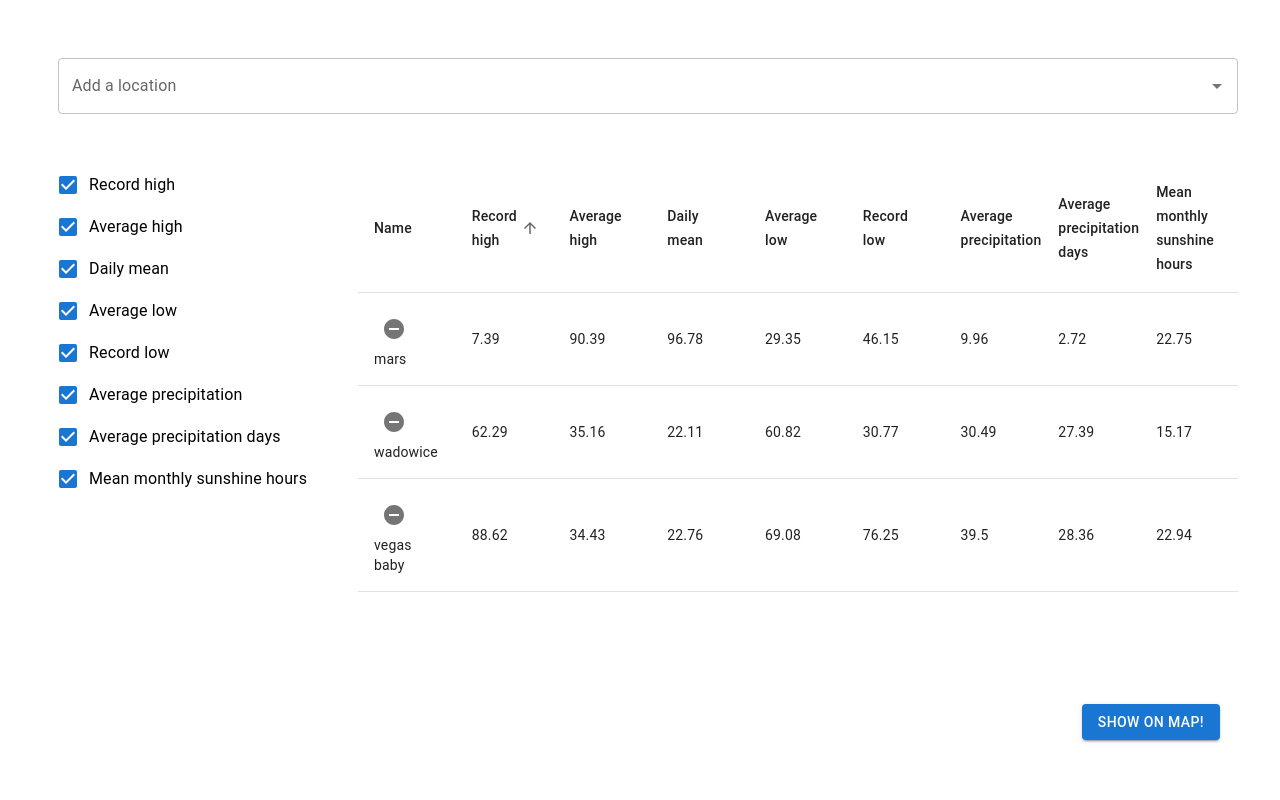
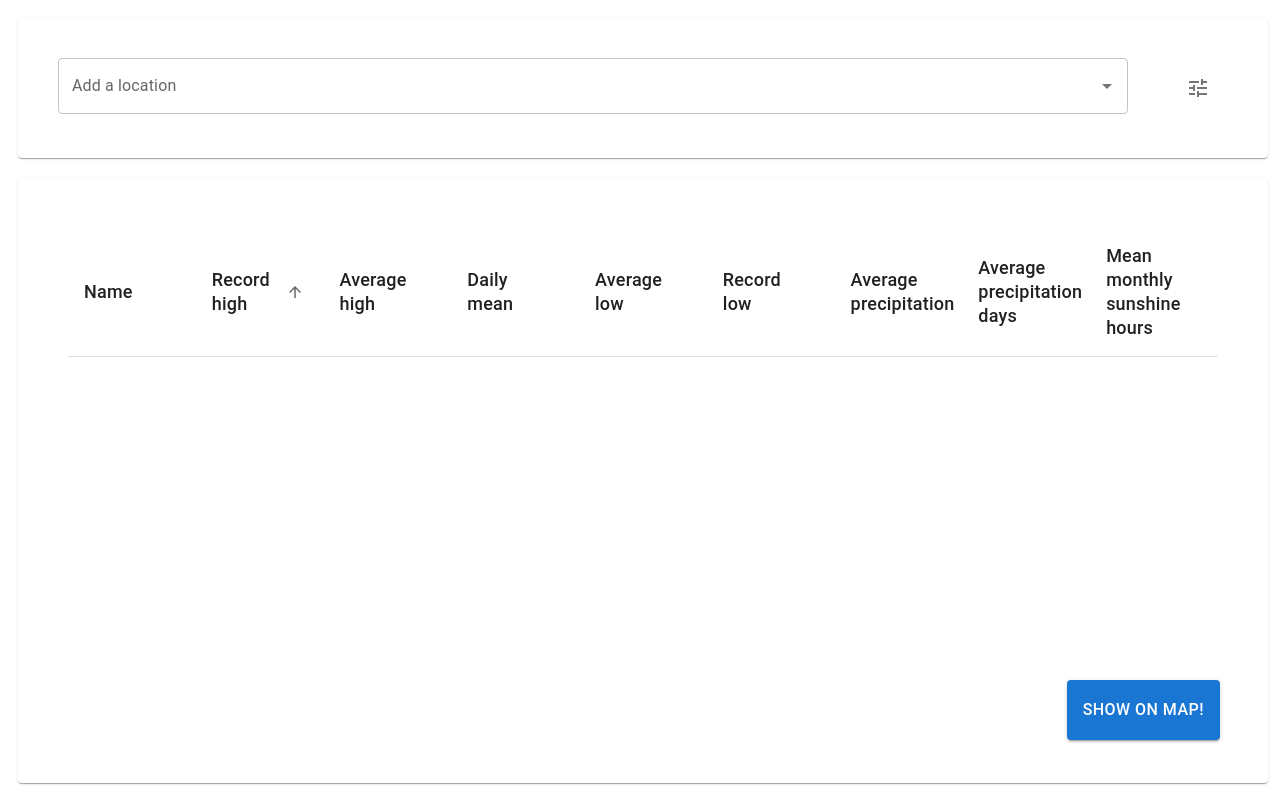
Before and after one commit to Adenka/RainOrShine, a React (Create React App) app in the folder frontend/: page /compare in a window 1280 px wide. Built offline with nearby package versions, Linux system fonts and the light colour scheme.

Commit message:
Context added, Compare frontend upgrade

```diff
--- /dev/null
+++ b/frontend/src/assets/exampleData.js
@@ -0,0 +1,44 @@
+const generateWeather = () => {
+    return {
+        "Record high": Math.floor(Math.random() * 10000) / 100,
+        "Average high": Math.floor(Math.random() * 10000) / 100,
+        "Daily mean": Math.floor(Math.random() * 10000) / 100,
+        "Average low": Math.floor(Math.random() * 10000) / 100,
+        "Record low": Math.floor(Math.random() * 10000) / 100,
+
+        "Average precipitation":        Math.floor(Math.random() * 10000) / 100,
+        "Average precipitation days":   Math.floor(Math.random() * 3000) / 100,
+        "Mean monthly sunshine hours":  Math.floor(Math.random() * 2400) / 100
+    }
+}
+
+export const exampleData = [
+    {
+        placeId: 0,
+        placeName: "Toruń",
+        latitude: 53,
+        longitude: 18.6,
+        weather: generateWeather()
+    },
+    {
+        placeId: 69,
+        placeName: "Poznań",
+        latitude: 52.4,
+        longitude: 16.93,
+        weather: generateWeather()
+    },
+    {
+        placeId: 420,
+        placeName: "Bydgoszcz",
+        latitude: 53.12,
+        longitude: 18,
+        weather: generateWeather()
+    },
+    {
+        placeId: 2137,
+        placeName: "Wadowice",
+        latitude: 49.9,
+        longitude: 19.5,
+        weather: generateWeather()
+    },
+];
--- a/frontend/src/assets/weatherFeaturesDefaultValues.js
+++ b/frontend/src/assets/weatherFeaturesDefaultValues.js
@@ -1,4 +1,11 @@
 export const weatherFeaturesDefaultValues = [
+    {
+        name: "Time span",
+        defaultValue: [6, 9],
+        step: 1,
+        min: 1,
+        max: 12,
+    },
     {
         name: "Record high",
         defaultValue: [25, 50],
--- a/frontend/src/components/App.js
+++ b/frontend/src/components/App.js
@@ -1,12 +1,14 @@
-import React from "react"
+import React, { useState } from "react"
 import { Button } from "@mui/material"
 import { fetchApi } from "../utils/apiMiddleware"
 import Gamemode from "./Gamemode"
 import Compare from "./Compare"
 import Search from "./Search"
 import { BrowserRouter, Routes, Route } from "react-router-dom"
+import { PlacesContext } from "./PlacesContext"
 
 const App = () => {
+    const [places, setPlaces] = useState([]);
 
     const buttonOnClick = async () => {
         const data = await fetchApi("cityId", {id: 5})
@@ -15,6 +17,7 @@ const App = () => {
 
     return (
         <div>
+            <PlacesContext.Provider value = {{places, setPlaces}}>
                 <BrowserRouter>
                     <Routes>
                         <Route path = "/" element = {<Gamemode/>} />
@@ -22,13 +25,12 @@ const App = () => {
                         <Route path = "/search" element = {<Search/>} />
                     </Routes>
                 </BrowserRouter>
-
-            {/*<Button onClick={buttonOnClick}>
-                click to query
-            </Button>*/}
-
+            </PlacesContext.Provider>
         </div>
     )
 }
 
+            /*<Button onClick={buttonOnClick}>
+                click to query
+            </Button>*/
 export default App
--- a/frontend/src/components/Compare.js
+++ b/frontend/src/components/Compare.js
@@ -1,11 +1,14 @@
-import React, { useState } from "react";
+import React, { useContext, useEffect, useState } from "react";
 import {
     Checkbox, FormControlLabel, FormGroup,
     TableContainer, Table, TableCell, TableRow, TableHead, TableBody, TableSortLabel,
-    IconButton, Autocomplete, TextField, Button } from "@mui/material"
+    IconButton, Autocomplete, TextField, Button, setRef, Drawer, Paper, Slider, Typography, Grid } from "@mui/material"
 import RemoveCircleIcon from '@mui/icons-material/RemoveCircle';
 import { useNavigate } from "react-router-dom";
-import {weatherFeatures} from "../assets/weatherFeatures";
+import { weatherFeatures } from "../assets/weatherFeatures";
+import { PlacesContext } from "./PlacesContext";
+import { exampleData } from "../assets/exampleData";
+import TuneIcon from '@mui/icons-material/Tune';
 
 const descendingComparator = (a, b, orderBy) => {
     if (b["weather"][orderBy] < a["weather"][orderBy]) {
@@ -24,16 +27,24 @@ const getComparator = (order, orderBy) => {
         : (a, b) => -descendingComparator(a, b, orderBy);
 }
 
-const ShowOnMapButton = () => {
+const ShowOnMapButton = ({newPlaces}) => {
+    const { setPlaces } = useContext(PlacesContext);
     const navigate = useNavigate();
+
+    const handleOnClick = () => {
+        setPlaces(newPlaces.map((newPlace) => (newPlace["placeId"])));
+        navigate("/search");
+    }
 
     return <Button
         variant = "contained"
-        onClick = {() => navigate("/search")}
+        onClick = {handleOnClick}
         sx = {{
             position: "fixed",
             right: 60,
             bottom: 60,
+            fontSize: 16,
+            padding: 2
         }}
     >
         Show on map!
@@ -50,7 +61,7 @@ const EnhancedTableHead = (props) => {
     return (
         <TableHead>
             <TableRow>
-                <TableCell>
+                <TableCell sx = {{fontSize: 18}}>
                     Name
                 </TableCell>
                 {weatherFeatures.map(((weatherFeature, id) => (
@@ -59,6 +70,7 @@ const EnhancedTableHead = (props) => {
                     <TableCell
                         key = {id}
                         sortDirection = {orderBy === weatherFeature ? order : false}
+                        sx = {{fontSize: 18}}
                     >
                         <TableSortLabel
                             active = {orderBy === weatherFeature}
@@ -77,34 +89,16 @@ const EnhancedTableHead = (props) => {
 }
 
 const Compare = () => {
-    const generateWeather = () => {
-        return {
-            "Record high": Math.floor(Math.random() * 10000) / 100,
-            "Average high": Math.floor(Math.random() * 10000) / 100,
-            "Daily mean": Math.floor(Math.random() * 10000) / 100,
-            "Average low": Math.floor(Math.random() * 10000) / 100,
-            "Record low": Math.floor(Math.random() * 10000) / 100,
+    const {places} = useContext(PlacesContext)
+    const [data, setData] = useState([]);
 
-            "Average precipitation":        Math.floor(Math.random() * 10000) / 100,
-            "Average precipitation days":   Math.floor(Math.random() * 3000) / 100,
-            "Mean monthly sunshine hours":  Math.floor(Math.random() * 2400) / 100
-        }
-    }
-
-    const [data, setData] = useState([
-        {
-            placeName: "wadowice",
-            weather: generateWeather()
-        },
-        {
-            placeName: "vegas baby",
-            weather: generateWeather()
-        },
-        {
-            placeName: "mars",
-            weather: generateWeather()
-        },
-    ]);
+    useEffect(() => {
+        console.log(places)
+        const beginPlaces
+            = places.map((placeId => (exampleData.find(dataPlace => dataPlace["placeId"] === placeId))));
+        console.log(beginPlaces);
+        setData(beginPlaces)
+    }, [])
 
     const handleRemoveClicked = (index) => {
         setData(prevData => prevData.filter((_, i) => i !== index))
@@ -129,20 +123,29 @@ const Compare = () => {
     }
 
     const handleValueChange = (event, newValue) => {
-        //setOptions(newValue ? [newValue, ...options] : options);
+        if (!newValue) {
             setValue(newValue);
+            return;
+        }
 
-        // TODO - nazwy mogą być te same!
-        const isThere = data.some(elem => elem.placeName === newValue)
+        setValue(newValue["label"]);
 
-        if (!isThere && newValue) {
-            setData(prevData => [...prevData, {placeName: newValue, weather: generateWeather()}])
+        const isThere = data.some(elem => elem.placeId === newValue["id"]);
+
+        if (!isThere) {
+            const actualData = exampleData.find(elem => elem.placeId === newValue["id"]);
+            setData(prevData => [
+                ...prevData,
+                {
+                    placeId: actualData["placeId"],
+                    placeName: actualData["placeName"],
+                    weather: actualData["weather"]
+                }
+            ])
         }
     }
 
-    const [options, setOptions] = useState([
-        "alabama", "bahamy", "cypr", "dakota", "eukaliptus", "fiordy", "geordżina", "himalaje", "indonezja"
-    ]);
+    const [options, setOptions] = useState(exampleData);
 
     const [value, setValue] = useState(null);
     const [inputValue, setInputValue] = useState('');
@@ -156,17 +159,21 @@ const Compare = () => {
         setOrderBy(property);
     };
 
+    const [drawerOpen, setDrawerOpen] = useState(false)
+
     React.useEffect(() => {
         // query
     }, [value, inputValue])
 
     return (
         <div style = {{width: "100%", height: "100%", position: "fixed"}}>
-            <ShowOnMapButton/>
-            <div style = {{padding: 50}}>
+            <ShowOnMapButton newPlaces={data}/>
+            <Paper style = {{padding: 40, display: "flex", margin: 10, marginRight: 20}}>
                 <Autocomplete
-                    renderInput={(params) => (<TextField {...params} label = "Add a location"/>)}
-                    options = {options}
+                    renderInput = {(params) => (<TextField {...params} label = "Add a location"/>)}
+                    options = {options.map(
+                        option => ({id: option["placeId"], label: option["placeName"]})
+                    )}
                     value = {value}
                     onChange = {(event, newValue) => handleValueChange(event, newValue)}
                     onInputChange = {(event, newInputValue) => {
@@ -174,21 +181,91 @@ const Compare = () => {
                     }}
                     fullWidth
                 />
+                <IconButton
+                    style ={{ marginLeft: 40, width: 60, height: 60 }}
+                    onClick = {() => setDrawerOpen(true)}
+                >
+                    <TuneIcon/>
+                </IconButton>
+            </Paper>
+            <div style = {{display: "flex", justifyItems: "center"}}>
+                <Drawer
+                    anchor = "bottom"
+                    open = {drawerOpen}
+                    onClose = {() => setDrawerOpen(false)}
+                >
+                    <div style = {{paddingLeft: 50, width: "calc(100vw - 100px)", marginBottom: 50}}>
+                        <Typography
+                            variant = "h4"
+                            sx = {{
+                                width: "100%",
+                                display: "flex",
+                                justifyContent: "center",
+                                paddingTop: 6,
+                                paddingBottom: 6,
+                            }}
+                        >
+                            Adjust
+                        </Typography>
+                        <div style = {{display: "flex"}}>
+                            <div style = {{width: "20%", display: "flex", flexDirection: "column", alignItems: "center"}}>
+                                <Typography sx = {{fontSize: 20, padding: "20px"}}>Time span</Typography>
+                                <Slider
+                                    defaultValue = "Time span"
+                                    valueLabelDisplay = "auto"
+                                    marks
+                                    step = {1}
+                                    min = {1}
+                                    max = {12}
+                                    sx = {{width: 200}}
+                                />
                             </div>
-            <div style = {{display: "flex", justifyItems: "center"}}>
-                <div style = {{minWidth: 300, paddingLeft: 50}}>
-                    <FormGroup>
-                        {weatherFeatures.map(weatherFeature =>
-                            <FormControlLabel control={
+                            <div style = {{width: "100%", marginLeft: 100}}>
+                                <Grid container spacing = {2}>
+                                    {weatherFeatures.filter(((_, index) => index < 5))
+                                                    .map(weatherFeature =>
+                                        <Grid item xs = {2.4}>
+                                            <FormControlLabel
+                                                control={
                                                     <Checkbox
                                                         checked = {isShown[weatherFeature]}
                                                         onChange={() => handleCheckClicked(weatherFeature)}
                                                     />
-                            } label = {weatherFeature}/>
+                                                }
+                                                label = {
+                                                    <Typography style = {{fontSize: 20, padding: 20}}>
+                                                        {weatherFeature}
+                                                    </Typography>
+                                                }
+                                            />
+                                        </Grid>
                                     )}
-                    </FormGroup>
+                                <Grid container spacing = {2}>
+                                </Grid>
+                                    {weatherFeatures.filter(((_, index) => index >= 5))
+                                                    .map(weatherFeature =>
+                                        <Grid item xs = {2.4}>
+                                            <FormControlLabel
+                                                control={
+                                                    <Checkbox
+                                                        checked = {isShown[weatherFeature]}
+                                                        onChange={() => handleCheckClicked(weatherFeature)}
+                                                    />
+                                                }
+                                                label = {
+                                                    <Typography style = {{fontSize: 20, padding: 20}}>
+                                                        {weatherFeature}
+                                                    </Typography>
+                                                }
+                                            />
+                                        </Grid>
+                                    )}
+                                </Grid>
                             </div>
-                <div style = {{paddingRight: 50}}>
+                        </div>
+                    </div>
+                </Drawer>
+                <Paper style = {{padding: 50, margin: 10, marginRight: 20, height: "calc(100vh - 295px)"}}>
                     <TableContainer style = {{maxHeight: 750}}>
                         <Table stickyHeader style = {{ tableLayout: "fixed" }}>
                             <EnhancedTableHead
@@ -202,7 +279,7 @@ const Compare = () => {
                                 .map((entry, index) => {
                                     return (
                                         <TableRow>
-                                            <TableCell>
+                                            <TableCell sx = {{fontSize: 16}}>
                                                 <IconButton onClick = {() => handleRemoveClicked(index)}>
                                                     <RemoveCircleIcon/>
                                                 </IconButton>
@@ -211,18 +288,19 @@ const Compare = () => {
                                             {weatherFeatures.map(weatherFeature =>
                                                 (isShown[weatherFeature])
                                                 ?
-                                                <TableCell>
+                                                <TableCell sx = {{fontSize: 16}}>
                                                     {entry.weather[weatherFeature]}
                                                 </TableCell>
                                                 :
                                                 <></>
                                             )}
-                                        </TableRow>)
+                                        </TableRow>
+                                    )
                                 })}
                             </TableBody>
                         </Table>
                     </TableContainer>
-                </div>
+                </Paper>
             </div>
         </div>
     );
--- /dev/null
+++ b/frontend/src/components/PlacesContext.js
@@ -0,0 +1,3 @@
+import React from "react";
+
+export const PlacesContext = React.createContext();
--- a/frontend/src/components/Search.js
+++ b/frontend/src/components/Search.js
@@ -1,4 +1,4 @@
-import React, { useState } from "react";
+import React, { useContext, useEffect, useState } from "react";
 import { TileLayer, MapContainer, useMap, Marker, Popup } from "react-leaflet"
 import "leaflet/dist/leaflet.css"
 import { Paper, Autocomplete, TextField, Button, Collapse, Slider, Typography, IconButton, FormControlLabel, Checkbox } from "@mui/material";
@@ -8,6 +8,8 @@ import { weatherFeaturesDefaultValues } from "../assets/weatherFeaturesDefaultVa
 import { weatherFeatures } from "../assets/weatherFeatures";
 import ArrowDropDownIcon from '@mui/icons-material/ArrowDropDown';
 import ArrowDropUpIcon from '@mui/icons-material/ArrowDropUp';
+import { exampleData } from "../assets/exampleData";
+import { PlacesContext } from "./PlacesContext";
 
 delete L.Icon.Default.prototype._getIconUrl;
 
@@ -17,16 +19,24 @@ L.Icon.Default.mergeOptions({
     shadowUrl: require('leaflet/dist/images/marker-shadow.png')
 });
 
-const CompareButton = () => {
+const CompareButton = ({markers}) => {
+    const {setPlaces} = useContext(PlacesContext);
     const navigate = useNavigate();
+
+    const handleOnClick = () => {
+        setPlaces(markers.map((marker) => (marker["id"])));
+        navigate("/compare");
+    }
 
     return <Button
         variant = "contained"
-        onClick = {() => navigate("/compare")}
+        onClick = {handleOnClick}
         sx = {{
             position: "fixed",
             right: 20,
             bottom: 30,
+            fontSize: 16,
+            padding: 2,
             zIndex: 1000
         }}
     >
@@ -42,15 +52,37 @@ const ChangeView = ({center, zoom}) => {
 }
 
 const Search = () => {
-    const [center, setCenter] = useState({ lat: 53, lng: 19 })
-    const zoom = 9;
+    const data = exampleData;
+    const navigate = useNavigate();
+    const { places, setPlaces } = useContext(PlacesContext);
+    const [ markers, setMarkers ] = useState([]);
+    const [ center, setCenter ] = useState({ lat: 53, lng: 19 })
+    const [ zoom, setZoom ] = useState(9);
+
+    useEffect(() => {
+        console.log(data, places)
+        const beginPlaces
+            = places.map((placeId => (data.find(dataPlace => dataPlace["placeId"] === placeId))));
+        console.log(beginPlaces)
+
+        setMarkers(beginPlaces.map(place => ({
+            id: place["placeId"],
+            position: [place["latitude"], place["longitude"]]
+        })))
+
+        const sumLatitude = beginPlaces.reduce((acc, obj) => acc + obj.latitude, 0);
+        const sumLongitude = beginPlaces.reduce((acc, obj) => acc + obj.longitude, 0);
+        const howMany = beginPlaces.length;
+
+        if (howMany > 0) {
+            setCenter({lat: sumLatitude / howMany, lng: sumLongitude / howMany});
+        }
+    }, [])
 
     const [autocompleteValue, setAutocompleteValue] = useState(null);
     const [distanceValue, setDistanceValue] = useState(50);
     const [inputValue, setInputValue] = useState('');
     const [weatherFeaturesShown, setWeatherFeaturesShown] = useState(false);
-
-    const [markers, setMarkers] = useState([]);
 
     const handleAutocompleteValueChange = (event, newValue) => {
         if (!newValue) {
@@ -83,27 +115,6 @@ const Search = () => {
             prevMarkers.filter((m, _) => m["id"] !== marker["id"]))
     }
 
-    const data = [
-        {
-            placeId: 2137,
-            placeName: "Toruń",
-            latitude: 53,
-            longitude: 18.6
-        },
-        {
-            placeId: 69,
-            placeName: "Poznań",
-            latitude: 52.4,
-            longitude: 16.93
-        },
-        {
-            placeId: 420,
-            placeName: "Bydgoszcz",
-            latitude: 53.12,
-            longitude: 18
-        }
-    ]
-
     const [options, setOptions] = useState(
         data.map(place => ({placeId: place["placeId"], placeName: place["placeName"]}))
     );
@@ -126,9 +137,19 @@ const Search = () => {
         }))
     }
 
+    const handleClickedMarker = (marker) => {
+        const obj = data.find(elem => elem.placeId === marker["id"]);
+
+        const latitude = obj["latitude"];
+        const longitude = obj["longitude"];
+
+        setCenter({lat: latitude, lng: longitude});
+        setAutocompleteValue(obj["placeName"]);
+    }
+
     return (
         <div style = {{height: "100%", width: "100%", position: "fixed"}}>
-            <CompareButton/>
+            <CompareButton markers = {markers}/>
             <div style = {{
                 position: "fixed", left: 72, top: 16, zIndex: 700
             }}>
@@ -195,6 +216,11 @@ const Search = () => {
                             ))}
                         </div>
                     </Collapse>
+                    <div style = {{width: "100%", display: "flex", justifyContent: "right", marginTop: 20}}>
+                        <Button>
+                            Search!
+                        </Button>
+                    </div>
                 </Paper>
             </div>
             <MapContainer
@@ -208,10 +234,15 @@ const Search = () => {
                     url="https://{s}.tile.openstreetmap.org/{z}/{x}/{y}.png"
                 />
                 {markers.map(marker => (
-                    <Marker position={marker["position"]}>
+                    <Marker position = {marker["position"]} eventHandlers={{
+                        click: (e) => handleClickedMarker(marker),
+                      }}>
                         <Popup>
                             <div style = {{display: "flex", flexDirection: "column"}}>
-                            <Button variant = "contained">
+                            <Button
+                                variant = "contained"
+                                onClick={() => {setPlaces([marker.id]); navigate("/compare")}}
+                            >
                                 Show details
                             </Button>
                             <Button onClick={() => deleteFromMarkers(marker)}>
```
Lines whose indentation alone changed are shown as unchanged.
